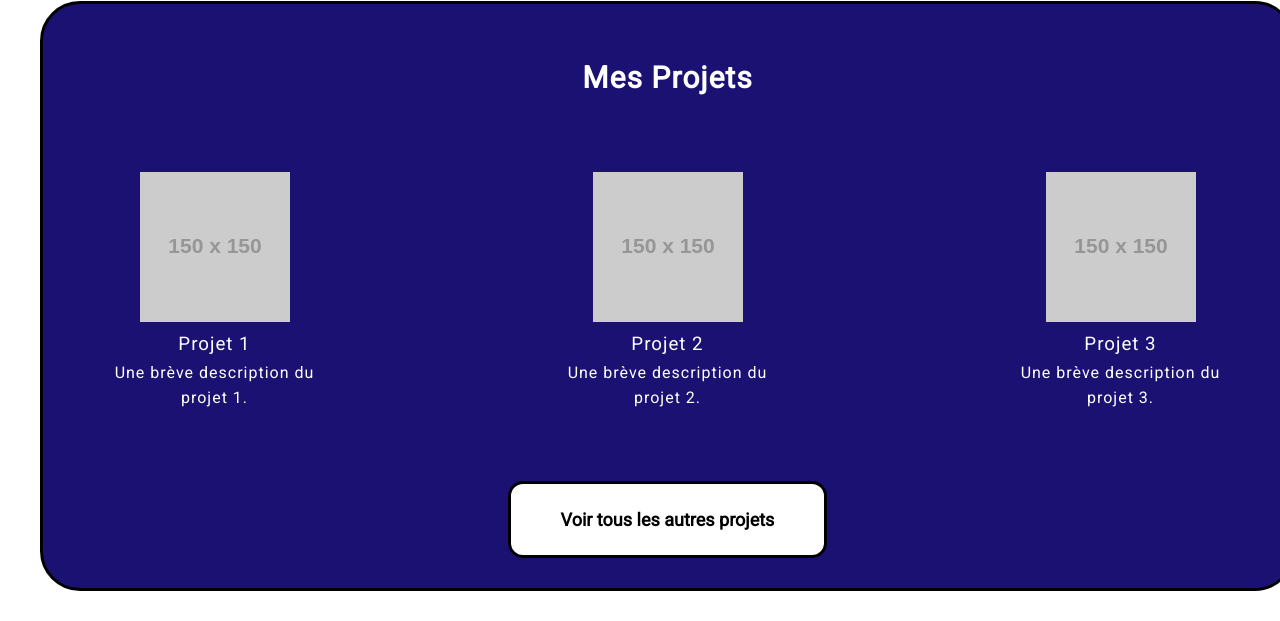
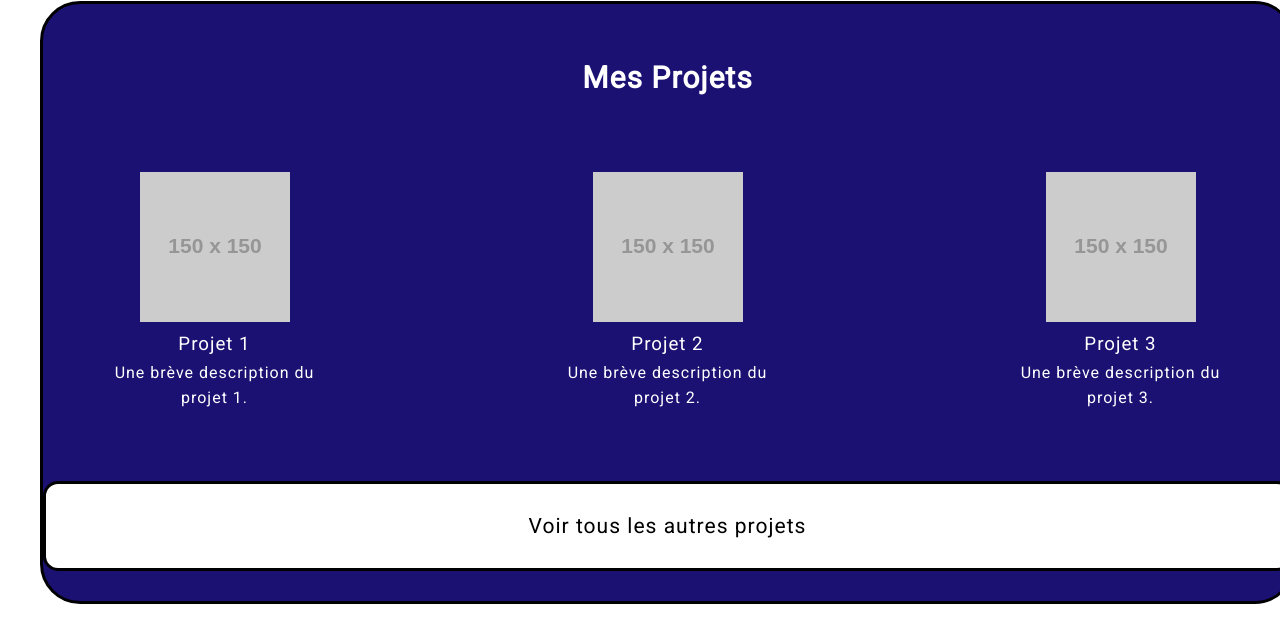
Before and after one commit to Djony-Herbaut/Portfolio_2024, a website: page index.html in a window 1280 px wide. Shown: the part 1932-2553 px from the top of the page. Drawn offline with Linux system fonts and the light colour scheme; placeholder pictures from the web are drawn by us.

Commit message:
Projet_Portfolio_HTML/CSS/_V1.9.9.4

```diff
--- a/index.html
+++ b/index.html
@@ -81,7 +81,7 @@
             <h2>
                 Compétences
             </h2>
-            <ul class="gallery-primary-logo">
+            <ul class="gallery-primary-logo" itemprop="genre">
                 <li><i class="fa-brands fa-js"></i></li>
                 <li><i class="fa-brands fa-python"></i></li>
                 <li><i class="fa-brands fa-java"></i></li>
@@ -133,8 +133,8 @@
                     </a>
                 </div>
             </div>
-            <a href="#">
-                <button class="view-all-button" aria-label="View-all">Voir tous les autres projets</button>
+            <a href="#"class="view-all-button" aria-label="View-all" >
+                <h3>Voir tous les autres projets</h3>
             </a>
         </section>
     </main>
```
